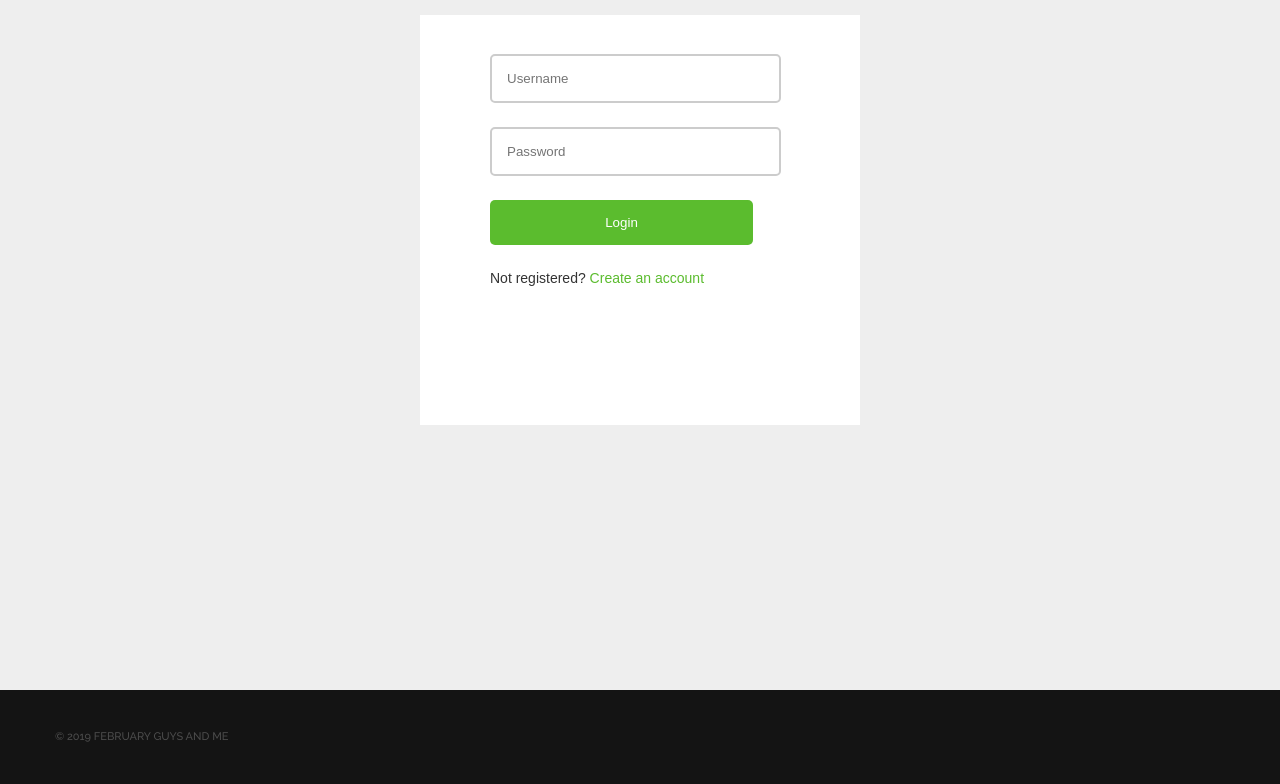
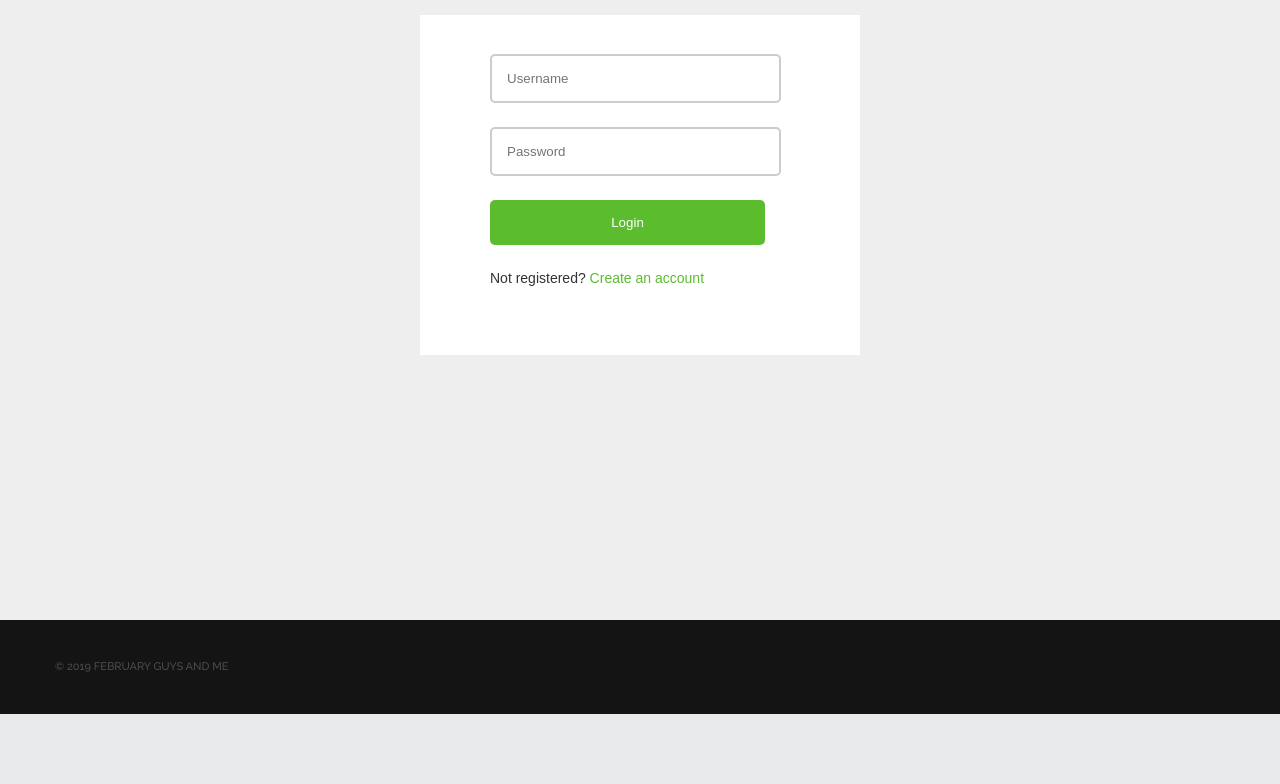
Before and after one commit to project-help-desk/Files, a PHP site: page /overwiew_page_new/login.php in a window 1280 px wide. Shown: the part 225-1009 px from the top of the page. After the commit the page ends 939 px from the top, so only its background shows below. Run offline with PHP 8.4, Linux system fonts and the light colour scheme; some libraries are stand-ins or nearby versions.

Commit message:
css
styling the login system

```diff
--- a/helpdesk-master/css/loginsystem.css
+++ b/helpdesk-master/css/loginsystem.css
@@ -2,13 +2,33 @@
 {
     margin: 150px auto;
     width: 440px;
-    height: 410px;
+    height: 700px;
     background-color: white;
     margin-bottom: 265px;
 
 }
+div.form-id
+{
+    width: 400px;
+     height: 80px;
+}
 
 .form-style
+{
+    width: 500px;
+    padding: 25px 70px;
+
+}
+.form-div-login
+{
+    margin: 150px auto;
+    width: 440px;
+    height: 340px;
+    background-color: white;
+    margin-bottom: 265px;
+
+}
+.form-style-login
 {
     width: 500px;
     padding: 25px 70px;
@@ -23,10 +43,17 @@ input
     border: 2px solid #ccc;
 
 }
-
+input[type=submit]#login-button
+{
+    width: 275px;
+    border:none;
+    background-color: #5bbc2e;
+    cursor: pointer;
+    color:white;
+}
 input[type=submit]
 {
-    width: 263px;
+    width: 305px;
     border:none;
     background-color: #5bbc2e;
     cursor: pointer;
--- a/helpdesk-master/login.php
+++ b/helpdesk-master/login.php
@@ -17,8 +17,8 @@ session_start();
 
         <?php include_once 'includes/header.php'; ?>
         <?php include "includes/login.php"; ?>
-        <div class="form-div">
-            <div class="form-style">
+        <div class="form-div-login">
+            <div class="form-style-login">
                 <form action="login.php" method="POST">
                     <span class="login-error">
                         <?php
@@ -28,7 +28,7 @@ session_start();
                     </span>
                     <p><input type="text" name="username" placeholder="Username" size="30"></p>
                     <p><input type="password" name="password" placeholder="Password" size="30"></p>
-                    <input type="submit" name="submit" Value="Login">
+                    <input type="submit" name="submit" Value="Login" id="login-button">
                     <p>Not registered? <span><a href="signup.php" class="no-decor-a">Create an account</a></span></p>
                 </form>
             </div>
```
Also changed, not shown: helpdesk-master/signup.php (+9 -11 lines).
